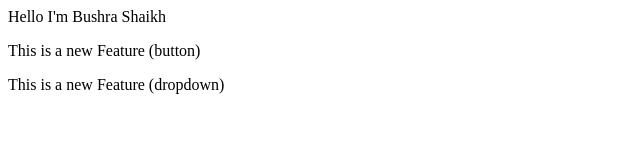
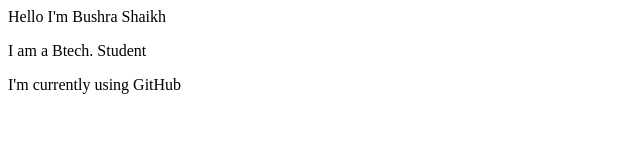
Before and after one commit to BushraShaikh4704/Fake-Job-Posting-Detection, a plain HTML site: page index.html in a window 1280 px wide. Shown: the whole page, without its empty margins (0-640 px from the left). Drawn offline with Linux system fonts and the light colour scheme.

Commit message:
Added details

```diff
--- a/index.html
+++ b/index.html
@@ -1,3 +1,3 @@
 <p>Hello I'm Bushra Shaikh</p>
-<p>This is a new Feature (button)</p>
-<p>This is a new Feature (dropdown)</p>
+<p>I am a Btech. Student</p>
+<p>I'm currently using GitHub</p>
```
